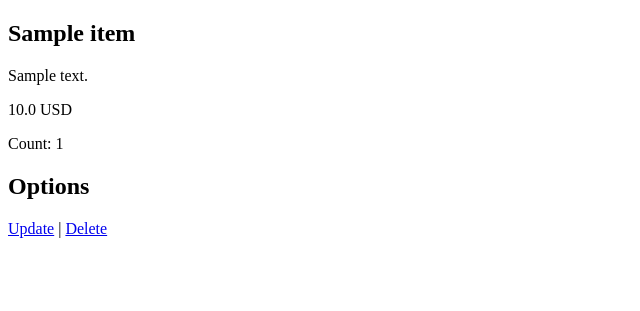
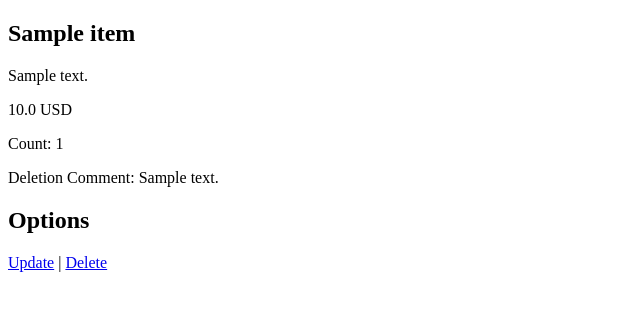
Before and after one commit to nyette/trackr, a Flask app: page /1 in a window 1280 px wide. Shown: the part 26-337 px from the top of the page, without its empty margins (0-640 px from the left). Run offline with Flask 2, Linux system fonts and the light colour scheme; tables that the repository leaves empty hold one stand-in row (values such as "Sample post").

Commit message:
Added items subpackage

```diff
--- a/trackr/__init__.py
+++ b/trackr/__init__.py
@@ -4,7 +4,7 @@ from trackr.db import db
 from flask_migrate import Migrate
 from trackr import errors
 from werkzeug.exceptions import HTTPException
-from trackr import items
+from trackr.items import bp as items_bp
 
 def create_app():
 	# create and configure the app
@@ -23,7 +23,7 @@ def create_app():
 	app.register_error_handler(HTTPException, errors.handle_error)
 
 	# bp
-	app.register_blueprint(items.bp)
+	app.register_blueprint(items_bp)
 	app.add_url_rule("/", endpoint = "index")
 
 	return app
--- /dev/null
+++ b/trackr/items/__init__.py
@@ -0,0 +1,5 @@
+from flask import Blueprint
+
+bp = Blueprint("items", __name__, template_folder = "templates")
+
+from trackr.items import routes
--- a/trackr/items.py
+++ b/trackr/items/routes.py
@@ -1,10 +1,9 @@
-from flask import Blueprint, flash, redirect, render_template, url_for
+from flask import flash, redirect, render_template, url_for
+from trackr.items import bp
 from trackr.db import db
 from trackr.models import Item
-from trackr.forms import SaveItemForm, DeleteItemForm
+from trackr.items.forms import SaveItemForm, DeleteItemForm
 from datetime import datetime
-
-bp = Blueprint("items", __name__)
 
 @bp.route("/")
 def index():
--- a/trackr/templates/items/get.html
+++ b/trackr/items/templates/items/get.html
@@ -5,6 +5,9 @@
 <p>{{ item.description }}</p>
 <p>{{ item.price }} USD</p>
 <p>Count: {{ item.count }}</p>
+{% if item.deletion_comment %}
+<p>Deletion Comment: {{ item.deletion_comment }}</p>
+{% endif %}
 
 <h2>Options</h2>
 {% if not item.in_trash %}
```
Also changed, not shown: trackr/items/forms.py (renamed from trackr/forms.py), trackr/items/templates/items/delete.html (renamed from trackr/templates/items/delete.html), trackr/items/templates/items/index.html (renamed from trackr/templates/items/index.html), trackr/items/templates/items/save.html (renamed from trackr/templates/items/save.html).
